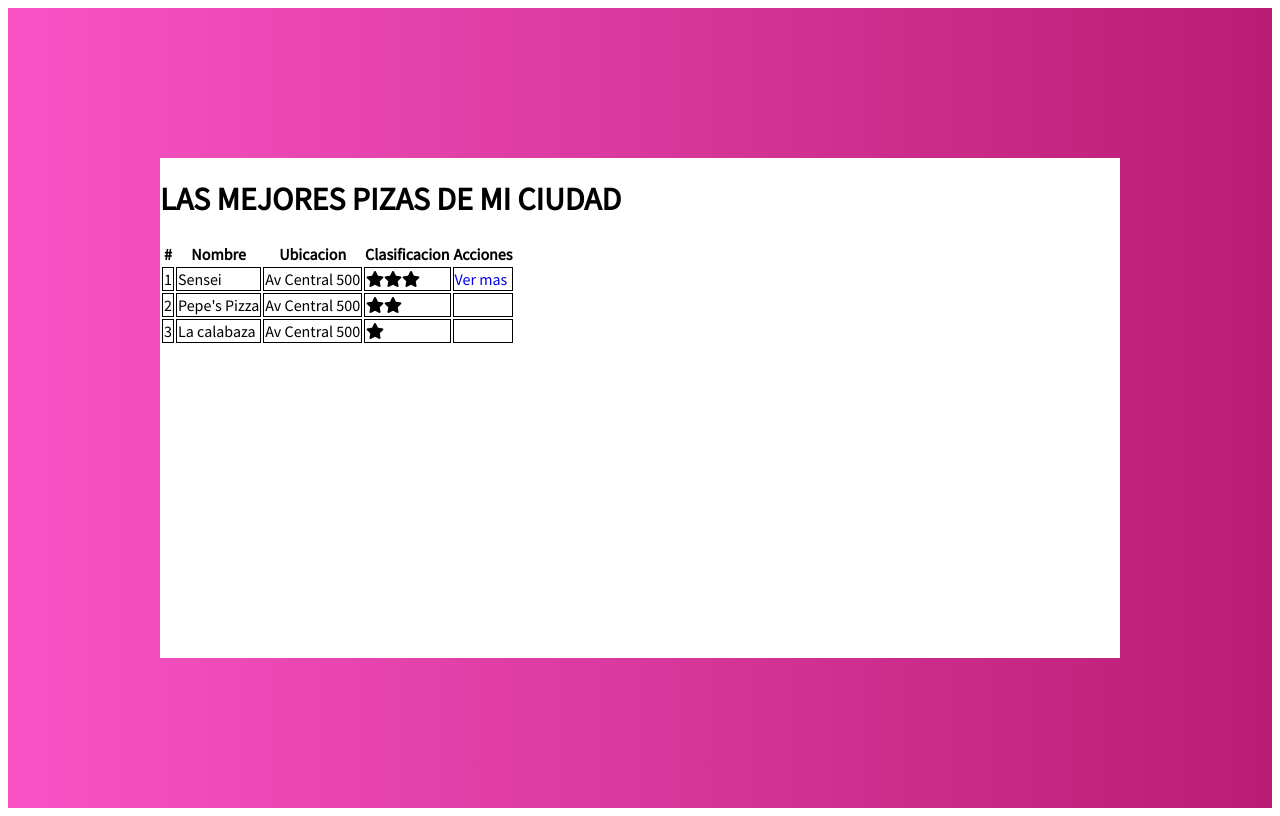
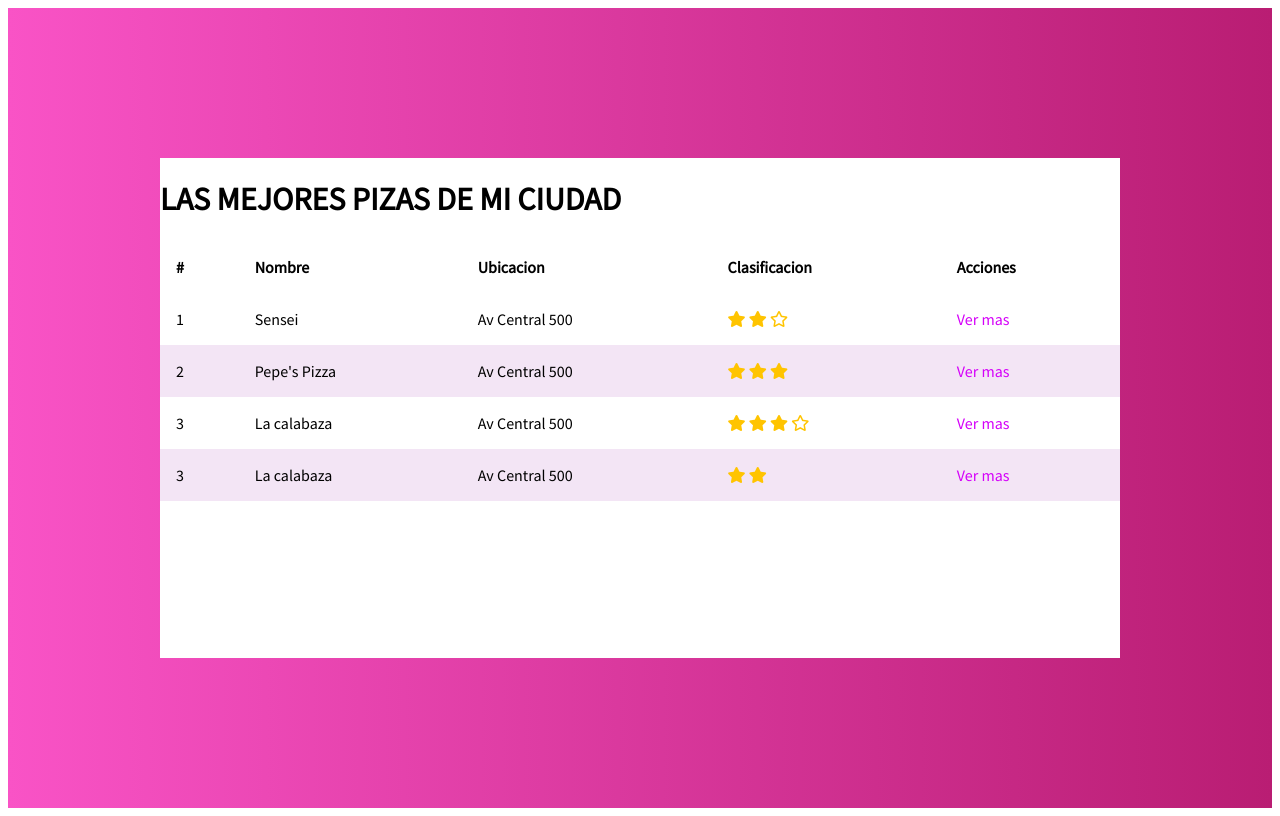
Before and after one commit to Esleyder/esleyder.github.com, a PHP site: page / in a window 1280 px wide. Run offline with PHP 8.4, Linux system fonts and the light colour scheme.

Commit message:
mas y mas css

```diff
--- a/boletines/assets/css/main.css
+++ b/boletines/assets/css/main.css
@@ -1,8 +1,13 @@
 html{
 	font-family: 'Source Sans Pro', sans-serif;
 }
+.table{
+ width:100%;
+ border-spacing:0;
+}
 a{
 	text-decoration: none;
+	color: #d500f9;
 }
 .title{
 	text-transform: uppercase;
@@ -35,6 +40,13 @@ background-color: white;
 #boton-pago{
   background-color:yellow;
 }
-td{
-  border:solid 1px;
+.table td, .table th{
+	padding: 1em;
+	text-align: left;
 }
+
+.table tr:nth-child(even){background-color:#f3e5f5;}
+
+.fa-star{
+	color:#ffc400;
+}
--- a/boletines/index.html
+++ b/boletines/index.html
@@ -5,6 +5,7 @@
           <title>Las mejores pizas de mi ciudad</title>
           <link href="./assets/css/main.css" rel="stylesheet">
           <link href="./font-awesome/css/all.css" rel="stylesheet">
+          <link href="./font-awesome/css/all.min.css" rel="stylesheet">
           <link rel="preconnect" href="https://fonts.gstatic.com">
           <link href="https://fonts.googleapis.com/css2?family=Source+Sans+Pro&display=swap" rel="stylesheet">
      </head>
@@ -14,7 +15,7 @@
                             <header>
                                 <h1 class="title">Las mejores pizas de mi ciudad</h1>
                             </header>
-                            <table>
+                            <table class="table">
                                 <thead>
                                     <th>#</th>
                                     <th>Nombre</th>
@@ -27,7 +28,9 @@
                                             <td>1</td>
                                             <td>Sensei</td>
                                             <td>Av Central 500</td>
-                                            <td><i class="fas fa-star"></i><i class="fas fa-star"></i><i class="fas fa-star"></i></td>
+                                            <td><i class="fas fa-star"></i>
+                                                <i class="fas fa-star"></i>
+                                                <i class="far fa-star"></i></td>
                                             <td>
                                                 <a href="./restaurantes/sensei.html">Ver mas</a>
                                             </td>
@@ -36,15 +39,29 @@
                                               <td>2</td>
                                               <td>Pepe's Pizza</td>
                                               <td>Av Central 500</td>
-                                              <td><i class="fas fa-star"></i><i class="fas fa-star"></i></td>
-                                              <td></td>
+                                              <td><i class="fas fa-star"></i>
+                                                  <i class="fas fa-star"></i>
+                                                  <i class="fas fa-star"></i></td>
+                                              <td><a href="./restaurantes/sensei.html">Ver mas</a></td>
                                          </tr>
                                               <tr>
                                               <td>3</td>
                                               <td>La calabaza</td>
                                               <td>Av Central 500</td>
-                                              <td><i class="fas fa-star"></i></td>
-                                              <td></td>
+                                              <td><i class="fas fa-star"></i>
+                                                  <i class="fas fa-star"></i>
+                                                  <i class="fas fa-star"></i>
+                                                  <i class="far fa-star"></i></td>
+                                              <td><a href="./restaurantes/sensei.html">Ver mas</a></td>
+                                         </tr>
+                                          </tr>
+                                              <tr>
+                                              <td>3</td>
+                                              <td>La calabaza</td>
+                                              <td>Av Central 500</td>
+                                              <td><i class="fas fa-star"></i>
+                                                  <i class="fas fa-star"></i></td>
+                                              <td><a href="./restaurantes/sensei.html">Ver mas</a></td>
                                          </tr>
                                 </tbody>
                             </table>
```
